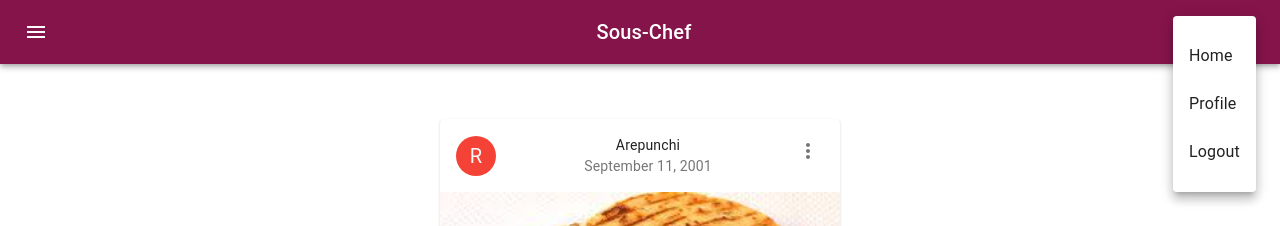
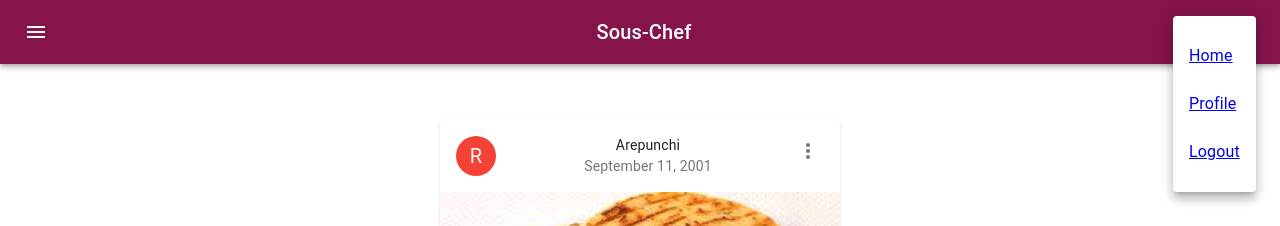
Before and after one commit to paycheck97/PWA-dev, a React (Create React App) app in the folder client/: page /Info in a window 1280 px wide. Both pictures are taken after a click on the button 1232 px from the left and 32 px from the top of the page. Shown: the top 226 px of the page. Built offline with nearby package versions, Linux system fonts and the light colour scheme.

Commit message:
Fixed Router

```diff
--- a/client/src/components/SignIn.js
+++ b/client/src/components/SignIn.js
@@ -12,6 +12,7 @@ import LockOutlinedIcon from "@material-ui/icons/LockOutlined";
 import Paper from "@material-ui/core/Paper";
 import Typography from "@material-ui/core/Typography";
 import withStyles from "@material-ui/core/styles/withStyles";
+import { Link } from 'react-router-dom'
 
 
 const styles = theme => ({
@@ -79,16 +80,15 @@ function SignIn(props) {
             control={<Checkbox value="remember" color="primary" />}
             label="Remember me"
           />
-          <Button
+          <Link to="/Dashboard"><Button
             type="submit"
             fullWidth
             variant="contained"
             color="secondary"
             className={classes.submit}
-            href="/Dashboard"
           >
             Sign in
-          </Button>
+          </Button></Link>
         </form>
       </Paper>
     </main>
--- a/client/src/components/navbar.js
+++ b/client/src/components/navbar.js
@@ -11,6 +11,7 @@ import Menu from '@material-ui/core/Menu';
 import List from '@material-ui/core/List';
 import ListItem from '@material-ui/core/ListItem';
 import ListItemText from '@material-ui/core/ListItemText';
+import { NavLink } from 'react-router-dom'
 
 
 
@@ -89,15 +90,15 @@ class MenuAppBar extends React.Component {
                   onClose={this.handleClose}
                 >
                     <List component="nav">
-                        <ListItemLink href="/Dashboard">
+                        <NavLink to="/Dashboard"><ListItemLink>
                             <ListItemText primary="Home" />
-                        </ListItemLink>
-                        <ListItemLink href="/User">
+                        </ListItemLink></NavLink>
+                        <NavLink to="/User"><ListItemLink>
                             <ListItemText primary="Profile" />
-                        </ListItemLink>
-                        <ListItemLink  href="/">
+                        </ListItemLink></NavLink>
+                        <NavLink to="/"><ListItemLink>
                             <ListItemText primary="Logout" />
-                        </ListItemLink>
+                        </ListItemLink></NavLink>
                     </List>
                 </Menu>
               </div>
```
